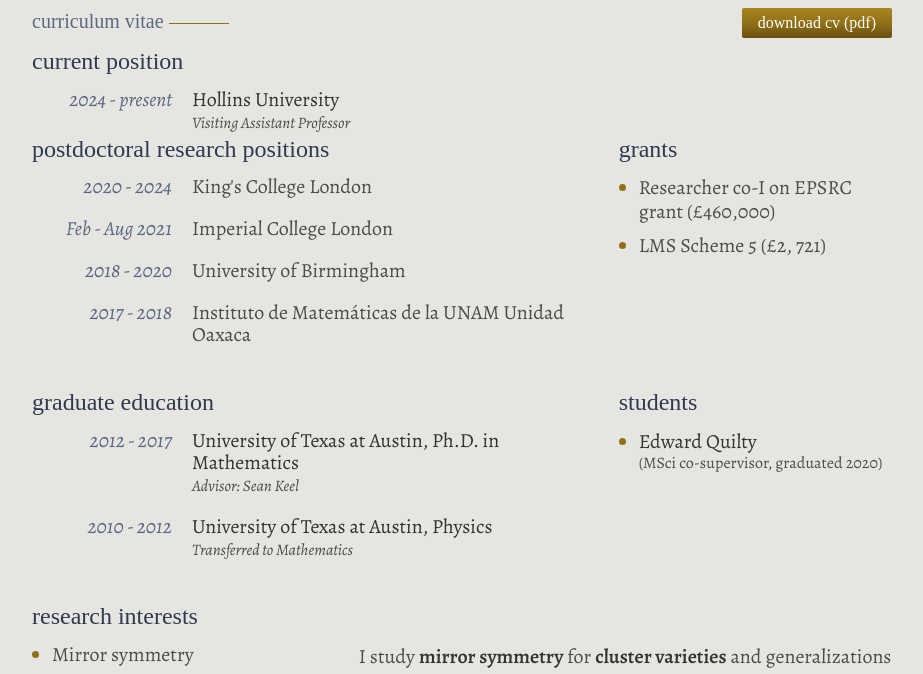
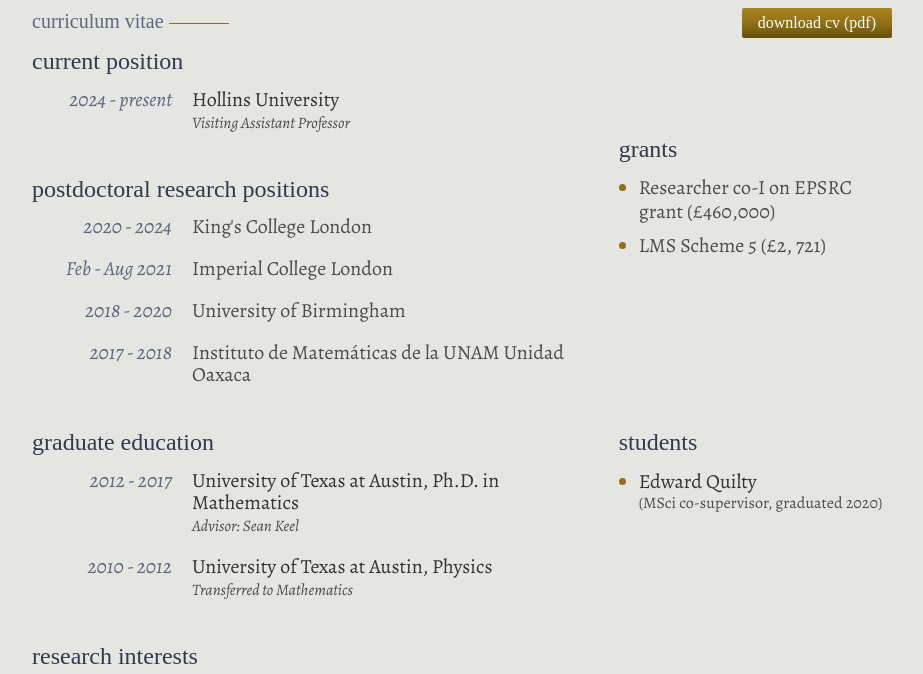
Before and after one commit to Timothy-Magee/timothy-magee.github.io, a plain HTML site: page cv.html in a window 1280 px wide. Shown: the part 55-729 px from the top of the page, without its empty margins (178-1101 px from the left). Drawn offline with nearby package versions, Linux system fonts and the light colour scheme; a web font is replaced by a local one.

Commit message:
Add space in cv

```diff
--- a/cv.html
+++ b/cv.html
@@ -66,7 +66,7 @@
 
 <section class="u-layout -flex -has-gap">
   <div class="u-layout__accent">
-    <h2 class="u-margin-top-none">Postdoctoral Research Positions</h2>
+    <h2>Postdoctoral Research Positions</h2>
 
     <dl class="dated-list">
       <div class="dated-list__item">
```
